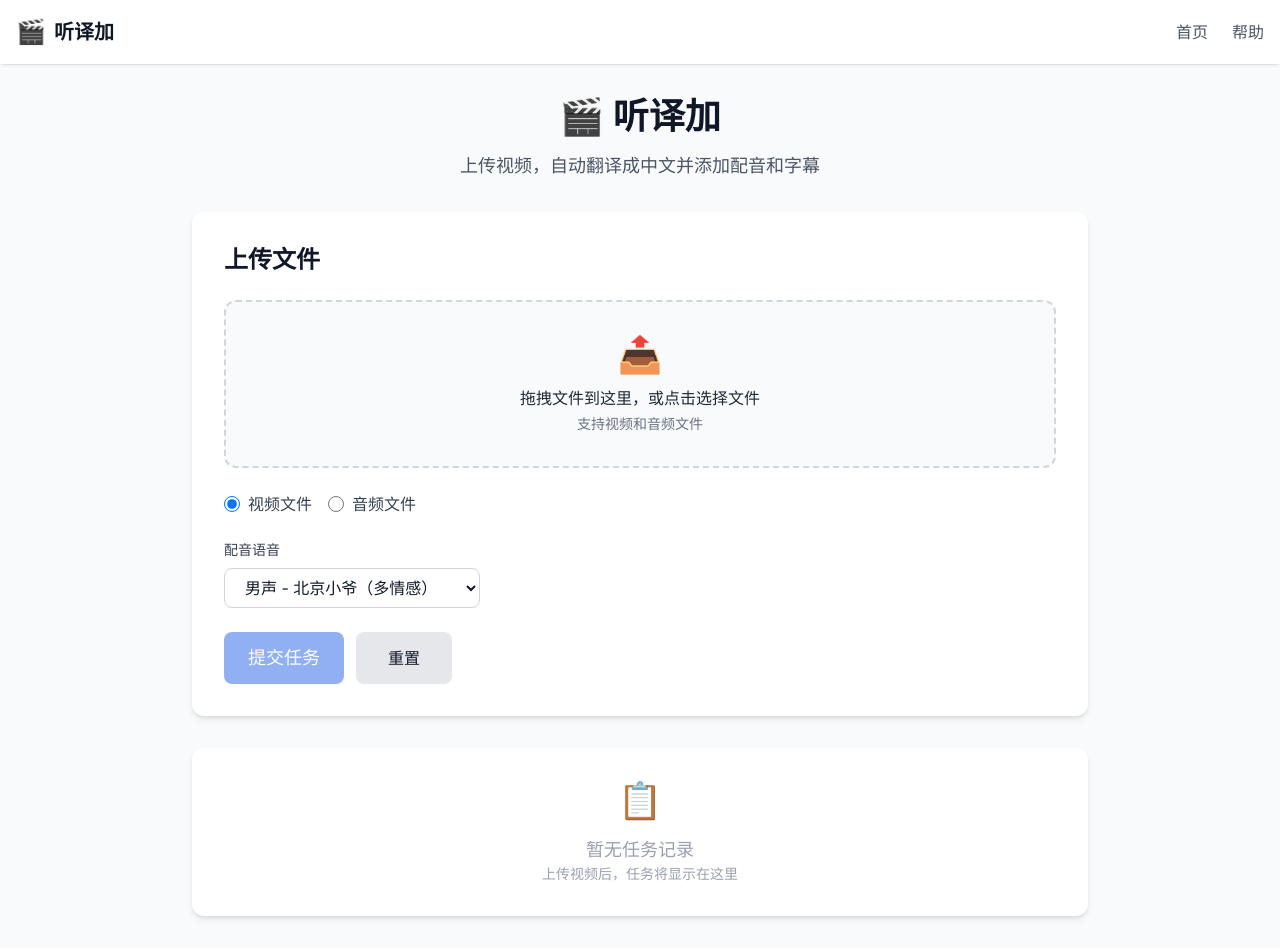
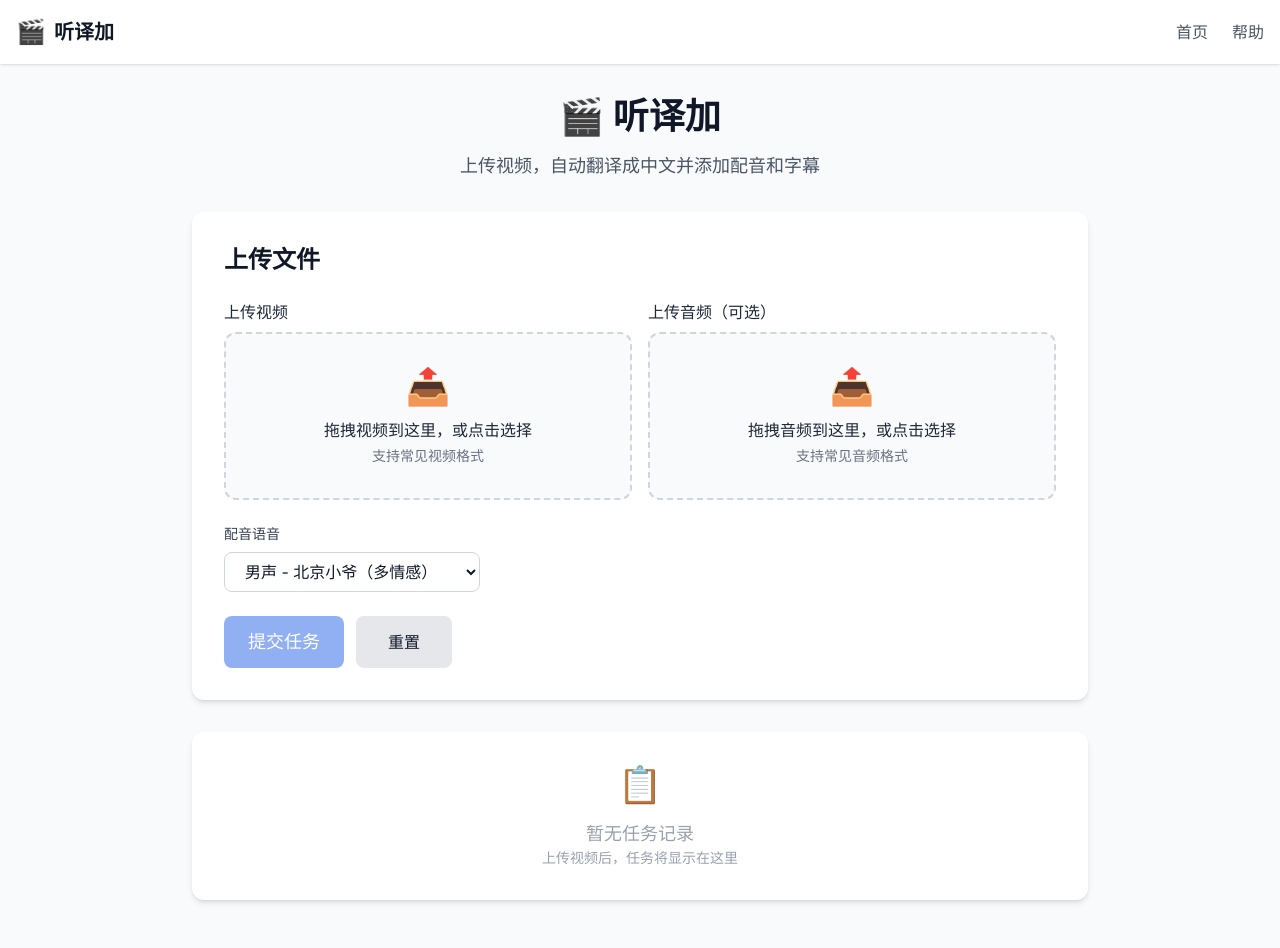
Before and after one commit to NicolasFive/Video_Add_Dubbing_UI, a Next.js app: page / in a window 1280 px wide. Built offline with nearby package versions, Linux system fonts and the light colour scheme.

Commit message:
视频和音频分开提交

```diff
--- a/src/components/UploadSection.tsx
+++ b/src/components/UploadSection.tsx
@@ -13,41 +13,43 @@ interface UploadSectionProps {
 }
 
 export default function UploadSection({ onTaskSubmit }: UploadSectionProps) {
-  const [selectedFile, setSelectedFile] = useState<File | null>(null);
-  const [fileType, setFileType] = useState<'video' | 'audio'>('video');
+  const [selectedVideoFile, setSelectedVideoFile] = useState<File | null>(null);
+  const [selectedAudioFile, setSelectedAudioFile] = useState<File | null>(null);
   const [voiceType, setVoiceType] = useState('zh_female_meilinvyou');
-  const fileInputRef = useRef<HTMLInputElement>(null);
+  const videoInputRef = useRef<HTMLInputElement>(null);
+  const audioInputRef = useRef<HTMLInputElement>(null);
   const { isUploading, submitUpload } = useUpload();
 
-  const handleFileSelect = (file: File) => {
-    setSelectedFile(file);
-    // 根据文件类型自动设置
-    if (file.type.startsWith('audio/')) {
-      setFileType('audio');
-    } else if (file.type.startsWith('video/')) {
-      setFileType('video');
-    }
+  const handleVideoFileSelect = (file: File) => {
+    setSelectedVideoFile(file);
+  };
+
+  const handleAudioFileSelect = (file: File) => {
+    setSelectedAudioFile(file);
   };
 
   const handleReset = () => {
-    setSelectedFile(null);
-    setFileType('video');
+    setSelectedVideoFile(null);
+    setSelectedAudioFile(null);
     setVoiceType('zh_female_meilinvyou');
-    if (fileInputRef.current) {
-      fileInputRef.current.value = '';
+    if (videoInputRef.current) {
+      videoInputRef.current.value = '';
+    }
+    if (audioInputRef.current) {
+      audioInputRef.current.value = '';
     }
   };
 
   const handleSubmit = async () => {
-    if (!selectedFile) {
-      showToast('请选择要上传的文件', 'error');
+    if (!selectedVideoFile && !selectedAudioFile) {
+      showToast('请至少选择一个视频或音频文件', 'error');
       return;
     }
 
     try {
       const task: Task = await submitUpload({
-        file: selectedFile,
-        fileType,
+        videoFile: selectedVideoFile || undefined,
+        audioFile: selectedAudioFile || undefined,
         voiceType,
       });
 
@@ -70,37 +72,32 @@ export default function UploadSection({ onTaskSubmit }: UploadSectionProps) {
 
       <div className="space-y-6">
         {/* 文件上传区域 */}
-        <FileUpload
-          ref={fileInputRef}
-          accept="video/*,audio/*"
-          onFileSelect={handleFileSelect}
-          selectedFile={selectedFile}
-        />
+        <div className="grid grid-cols-1 gap-4 md:grid-cols-2">
+          <div className="space-y-2">
+            <h3 className="text-base font-medium text-gray-800">上传视频</h3>
+            <FileUpload
+              id="video-upload"
+              ref={videoInputRef}
+              accept="video/*"
+              title="拖拽视频到这里，或点击选择"
+              description="支持常见视频格式"
+              onFileSelect={handleVideoFileSelect}
+              selectedFile={selectedVideoFile}
+            />
+          </div>
 
-        {/* 文件类型选择 */}
-        <div className="flex flex-wrap gap-4">
-          <label className="flex items-center space-x-2 cursor-pointer">
-            <input
-              type="radio"
-              name="fileType"
-              value="video"
-              checked={fileType === 'video'}
-              onChange={() => setFileType('video')}
-              className="w-4 h-4 text-primary-600"
+          <div className="space-y-2">
+            <h3 className="text-base font-medium text-gray-800">上传音频（可选）</h3>
+            <FileUpload
+              id="audio-upload"
+              ref={audioInputRef}
+              accept="audio/*"
+              title="拖拽音频到这里，或点击选择"
+              description="支持常见音频格式"
+              onFileSelect={handleAudioFileSelect}
+              selectedFile={selectedAudioFile}
             />
-            <span className="text-gray-700">视频文件</span>
-          </label>
-          <label className="flex items-center space-x-2 cursor-pointer">
-            <input
-              type="radio"
-              name="fileType"
-              value="audio"
-              checked={fileType === 'audio'}
-              onChange={() => setFileType('audio')}
-              className="w-4 h-4 text-primary-600"
-            />
-            <span className="text-gray-700">音频文件</span>
-          </label>
+          </div>
         </div>
 
         {/* 语音类型选择 */}
@@ -128,7 +125,7 @@ export default function UploadSection({ onTaskSubmit }: UploadSectionProps) {
           <Button
             size="lg"
             onClick={handleSubmit}
-            disabled={!selectedFile || isUploading}
+            disabled={(!selectedVideoFile && !selectedAudioFile) || isUploading}
             loading={isUploading}
             className="w-full md:w-auto"
           >
--- a/src/components/ui/FileUpload.tsx
+++ b/src/components/ui/FileUpload.tsx
@@ -1,17 +1,28 @@
 'use client';
 
-import { forwardRef, useState } from 'react';
+import { forwardRef, useId, useState } from 'react';
 import { formatFileSize } from '@/lib/utils';
 
 interface FileUploadProps {
+	id?: string;
 	accept?: string;
+	title?: string;
+	description?: string;
 	selectedFile: File | null;
 	onFileSelect: (file: File) => void;
 }
 
 const FileUpload = forwardRef<HTMLInputElement, FileUploadProps>(
-	({ accept = 'video/*,audio/*', selectedFile, onFileSelect }, ref) => {
+	({
+		id,
+		accept = 'video/*,audio/*',
+		title = '拖拽文件到这里，或点击选择文件',
+		description = '支持视频和音频文件',
+		selectedFile,
+		onFileSelect,
+	}, ref) => {
 		const [isDragging, setIsDragging] = useState(false);
+		const inputId = id ?? `media-upload-${useId()}`;
 
 		const handleInputChange = (event: React.ChangeEvent<HTMLInputElement>) => {
 			const file = event.target.files?.[0];
@@ -33,14 +44,14 @@ const FileUpload = forwardRef<HTMLInputElement, FileUploadProps>(
 			<div>
 				<input
 					ref={ref}
-					id="media-upload"
+					id={inputId}
 					type="file"
 					accept={accept}
 					className="hidden"
 					onChange={handleInputChange}
 				/>
 				<label
-					htmlFor="media-upload"
+					htmlFor={inputId}
 					onDragOver={(event) => {
 						event.preventDefault();
 						setIsDragging(true);
@@ -56,9 +67,9 @@ const FileUpload = forwardRef<HTMLInputElement, FileUploadProps>(
 				>
 					<span className="text-4xl">📤</span>
 					<p className="mt-3 text-base font-medium text-gray-800">
-						拖拽文件到这里，或点击选择文件
+						{title}
 					</p>
-					<p className="mt-1 text-sm text-gray-500">支持视频和音频文件</p>
+					<p className="mt-1 text-sm text-gray-500">{description}</p>
 
 					{selectedFile && (
 						<div className="mt-4 w-full rounded-lg border border-gray-200 bg-white p-3 text-left">
--- a/src/hooks/useUpload.ts
+++ b/src/hooks/useUpload.ts
@@ -4,8 +4,8 @@ import { submitDubbingTask } from '@/lib/api';
 import type { Task } from '@/lib/types';
 
 interface SubmitUploadParams {
-  file: File;
-  fileType: 'video' | 'audio';
+  videoFile?: File;
+  audioFile?: File;
   voiceType: string;
 }
 
@@ -17,17 +17,21 @@ interface UseUploadReturn {
 export function useUpload(): UseUploadReturn {
   const [isUploading, setIsUploading] = useState(false);
 
-  const submitUpload = async ({ file, fileType, voiceType }: SubmitUploadParams): Promise<Task> => {
+  const submitUpload = async ({ videoFile, audioFile, voiceType }: SubmitUploadParams): Promise<Task> => {
     setIsUploading(true);
 
     try {
       const taskId = uuidv4();
       const response = await submitDubbingTask(
-        fileType === 'video' ? file : undefined,
-        fileType === 'audio' ? file : undefined,
+        videoFile,
+        audioFile,
         voiceType,
         taskId
       );
+
+      const sourceFileName = videoFile && audioFile
+        ? `${videoFile.name} + ${audioFile.name}`
+        : videoFile?.name || audioFile?.name;
 
       return {
         task_id: response.task_id,
@@ -36,7 +40,7 @@ export function useUpload(): UseUploadReturn {
         current_step: '待处理',
         created_at: response.created_at,
         updated_at: new Date().toISOString(),
-        source_file_name: file.name,
+        source_file_name: sourceFileName,
       };
     } finally {
       setIsUploading(false);
```
